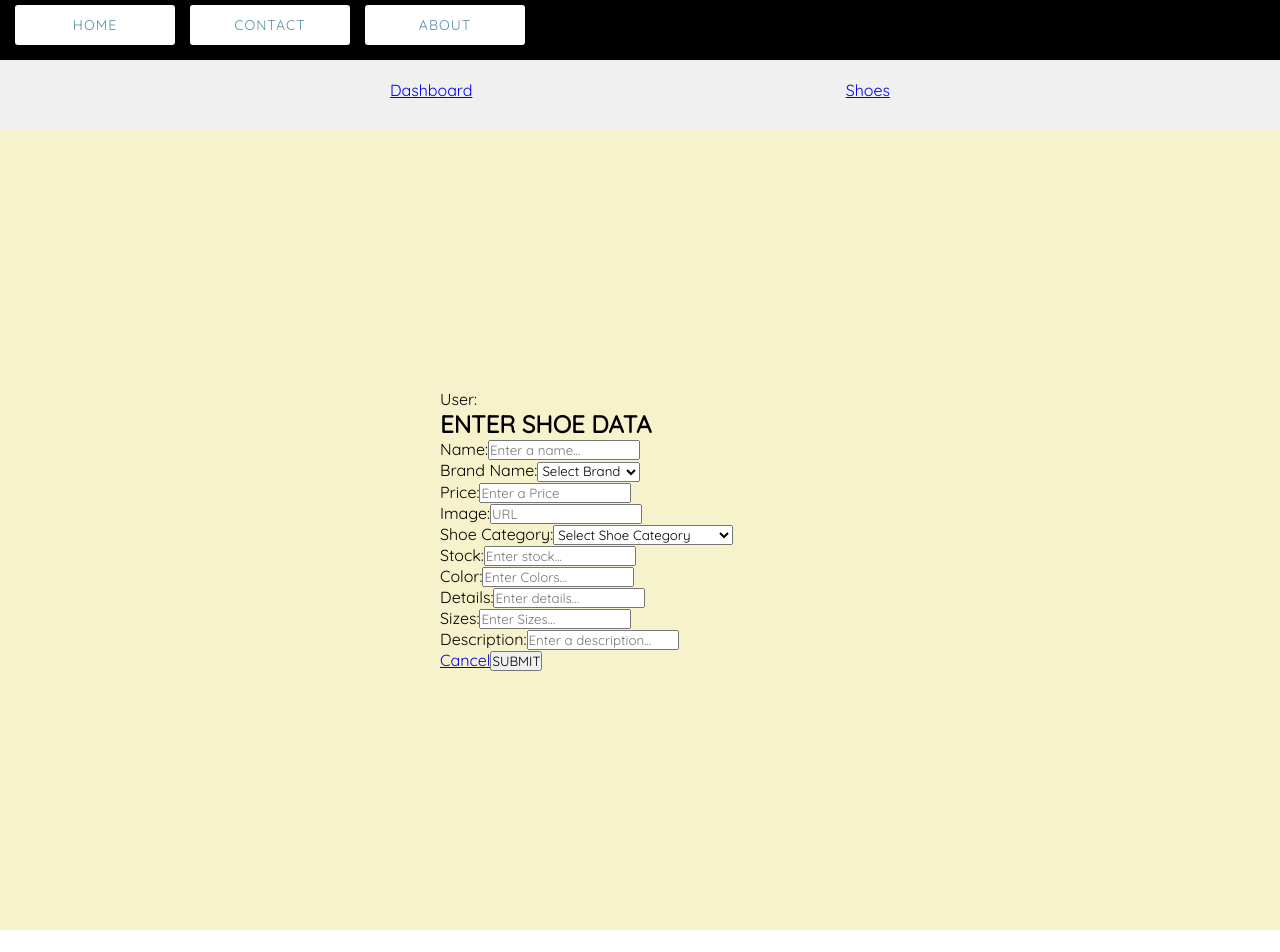
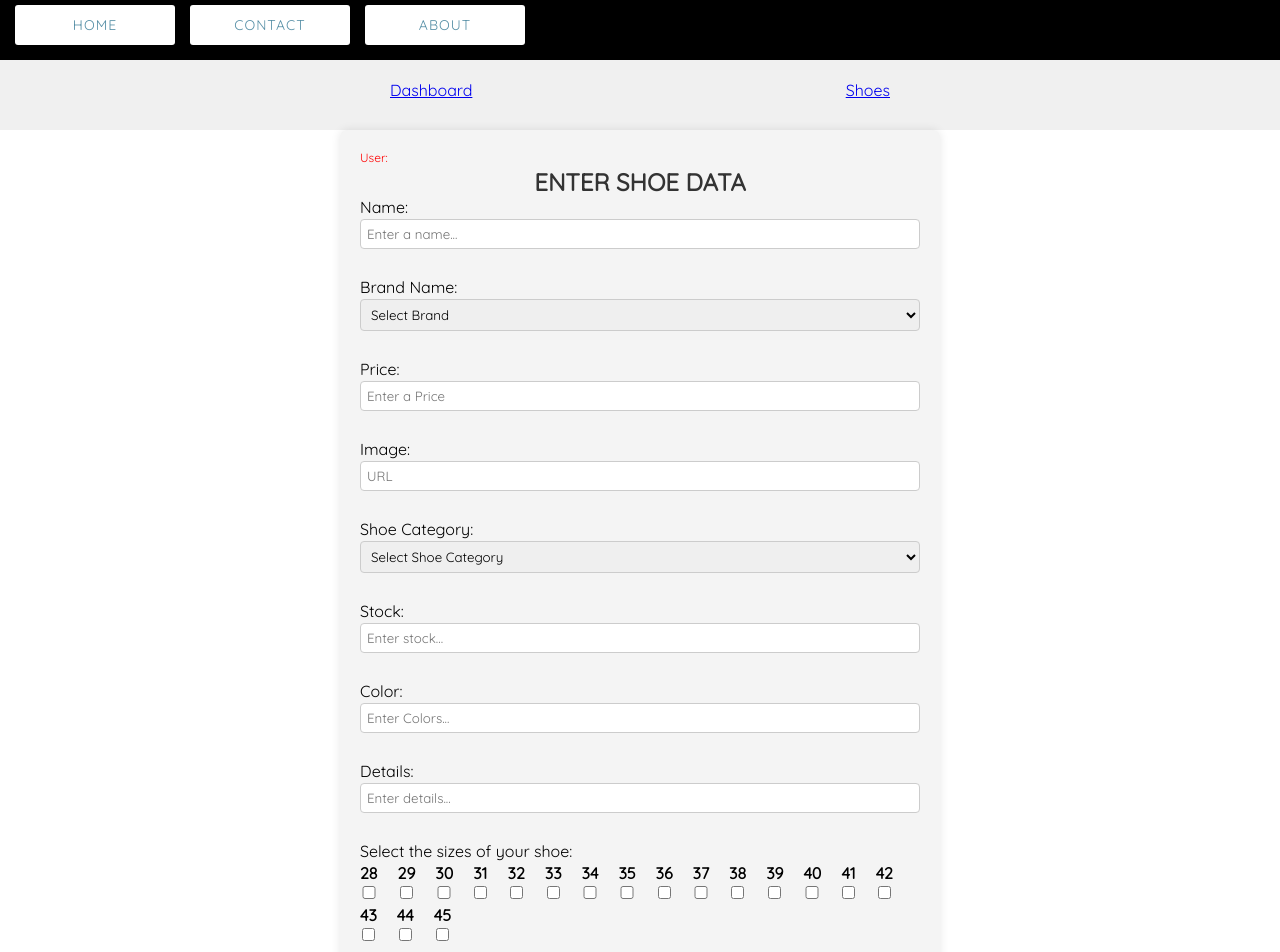
Before and after one commit to ShoesOnTrack/FrontEnd-PF, a Next.js app: page /admin/create-shoe in a window 1280 px wide. Shown: the top 952 px of the page. Before the commit the page ends 930 px from the top, so only its background shows below. Built offline with nearby package versions, Linux system fonts and the light colour scheme.

Commit message:
form + css

```diff
--- a/next.config.js
+++ b/next.config.js
@@ -1,7 +1,7 @@
 /** @type {import('next').NextConfig} */
 const nextConfig = {
     images: {
-        domains: ['static.nike.com', "assets.adidas.com", 'res.cloudinary.com'],
+        domains: ['static.nike.com', "assets.adidas.com", "res.cloudinary.com"],
       },
 }
 
--- a/src/app/admin/create-shoe/create.module.css
+++ b/src/app/admin/create-shoe/create.module.css
@@ -1,16 +1,80 @@
 
 
-.conte{
+.conte {
+    max-width: 600px;
+    margin: 0 auto;
+  }
+
+  .forcreate {
+    background-color: #f4f4f4;
+    padding: 20px;
+    border-radius: 8px;
+    box-shadow: 0 0 10px rgba(0, 0, 0, 0.1);
+  }
+
+  .forcreate h2 {
+    color: #333;
+    text-align: center;
+  }
+
+  .forcreate label {
+    display: block;
+    margin-bottom: 2px; /* Valor reducido */
+  }
+
+  .forcreate input,
+  .forcreate select {
+    width: 100%;
+    padding: 6px; /* Valor reducido */
+    margin-bottom: 6px; /* Valor reducido */
+    border: 1px solid #ccc;
+    border-radius: 4px;
+    box-sizing: border-box;
+  }
+
+  .forcreate span {
+    color: red;
+    font-size: 12px; /* Valor reducido */
+    margin-bottom: 2px; /* Valor reducido */
+    display: block;
+  }
+
+  .forcreate .button-container {
+    text-align: center; /* Centra los botones */
+  }
+
+  .forcreate button,
+  .forcreate a {
+    background-color: #3498db;
+    color: #fff;
+    padding: 8px 16px; /* Valor reducido */
+    border: none;
+    border-radius: 4px;
+    cursor: pointer;
+    font-size: 14px; /* Valor reducido */
+    margin-right: 8px; /* Espacio entre botones */
+    text-decoration: none;
+  }
+
+  .forcreate button:disabled {
+    background-color: #bdc3c7;
+    cursor: not-allowed;
+  }
+
+  .forcreate a:hover {
+    text-decoration: underline;
+  }
+
+  .checkboxContainer {
     display: flex;
-    flex-direction: column;
-    justify-content: center;
-    align-items: center;
-    width: 100vw;
-    height: 100vh;
-    background-color: #f5f2cc;
-}
+    flex-wrap: wrap;
+  }
 
-.forcreate{
-    width: 80%;
-    max-width: 400px;
-}
+  .checkboxOption {
+    margin-right: 20px; /* Espacio entre las opciones */
+  }
+
+  .buttonContainer {
+    text-align: center;
+    margin-top: 10px; /* Espacio entre el formulario y los botones */
+  }
--- a/src/app/admin/create-shoe/page.jsx
+++ b/src/app/admin/create-shoe/page.jsx
@@ -7,13 +7,14 @@ import React, { useState, useEffect } from "react";
 import { useDispatch, useSelector } from "react-redux";
 import { createShoe, getAllCategories } from "@/redux/actions";
 
-
-  // Define la lista de marcas de zapatillas
-  const shoeBrands = ['Nike', 'Adidas', 'Puma', 'Reebok', 'New Balance', 'Converse', 'Vans'];
-
 const CreateShoes = () => {
   const dispatch = useDispatch();
   const user = useSelector((state) => state.user);
+
+  const medidas = [
+    28, 29, 30, 31, 32, 33, 34, 35, 36, 37, 38, 39, 40, 41, 42, 43, 44, 45,
+  ];
+
   const categories = [
     "ZAPATILLAS HIGH TOP",
     "ZAPATILLAS MID TOP",
@@ -24,6 +25,7 @@ import { createShoe, getAllCategories } from "@/redux/actions";
     "BOTAS",
     "BOTINES",
   ];
+
   const shoeBrands = [
     'Nike',
     'Adidas',
@@ -54,13 +56,19 @@ import { createShoe, getAllCategories } from "@/redux/actions";
   const handleChange = (e) => {
     let updatedShoe = { ...shoe };
 
-      if (e.target.name === "details" || e.target.name === "sizes") {
-        updatedShoe[e.target.name] = e.target.value.split(", ").map((item) => item.trim());
+    if (e.target.type === "checkbox" && e.target.name === "sizes") {
+      const size = e.target.value;
+      const isChecked = e.target.checked;
+
+      if (isChecked && !updatedShoe.sizes.includes(size)) {
+        updatedShoe.sizes.push(size);
+      } else if (!isChecked && updatedShoe.sizes.includes(size)) {
+        updatedShoe.sizes = updatedShoe.sizes.filter((item) => item !== size);
+      }
+    } else if (e.target.name === "details") {
+      updatedShoe.details = e.target.value.split(", ").map((item) => item.trim());
     } else {
-        updatedShoe = {
-          ...shoe,
-          [e.target.name]: e.target.value,
-        };
+      updatedShoe[e.target.name] = e.target.value;
     }
 
     setShoe(updatedShoe);
@@ -216,35 +224,55 @@ import { createShoe, getAllCategories } from "@/redux/actions";
           />
           <span>{errors.details}</span>
           <br />
-            <label>Sizes:</label>
+          <div>
+            <label>Select the sizes of your shoe:</label>
+            <div className={style.checkboxContainer}>
+              {Array.isArray(medidas) && medidas.length > 0 ? (
+                medidas.map((med, index) => (
+                  <div key={index} className={style.checkboxOption}>
+                    <h4 htmlFor={`opcion${index}`}>{med}</h4>
                     <input
+                      type="checkbox"
+                      id={`opcion${index}`}
                       name="sizes"
-              placeholder="Enter Sizes..."
-              type="text"
-              value={shoe.sizes}
+                      value={med}
                       onChange={handleChange}
                     />
-            <span>{errors.sizes}</span>
+                  </div>
+                ))
+              ) : (
+                <p>Loading...</p>
+              )}
+            </div>
+          </div>
           <br />
           <label>Description:</label>
-            <input
+          <textarea
             name="description"
             placeholder="Enter a description..."
             type="text"
             value={shoe.description}
             onChange={handleChange}
+            rows={4}
+            cols={55}
           />
           <span>{errors.description}</span>
           <br />
           {message && <span>{message}</span>}
-            <Link href="/admin">Cancel</Link>
+
+          <div className={`${style.buttonContainer} mb-4`}>
+          <Link legacyBehavior href="/admin">
+            <a className={style.cancelButton}>CANCEL</a>
+          </Link>
+
           <button
             disabled={handleDisabled()}
             type="submit"
-              className="flex h-10 items-center rounded-lg bg-blue-500 px-4 text-sm font-medium text-white transition-colors hover:bg-blue-400 focus-visible:outline focus-visible:outline-2 focus-visible:outline-offset-2 focus-visible:outline-blue-500 active:bg-blue-600 aria-disabled:cursor-not-allowed aria-disabled:opacity-50"
+            className={style.submitButton}
           >
             SUBMIT
           </button>
+          </div>
         </div>
       </form>
     </div>
```
Lines whose indentation alone changed are shown as unchanged.
